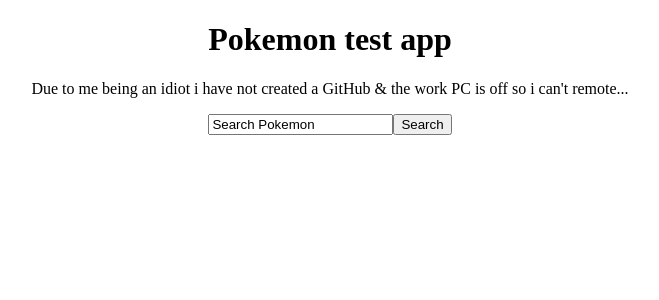
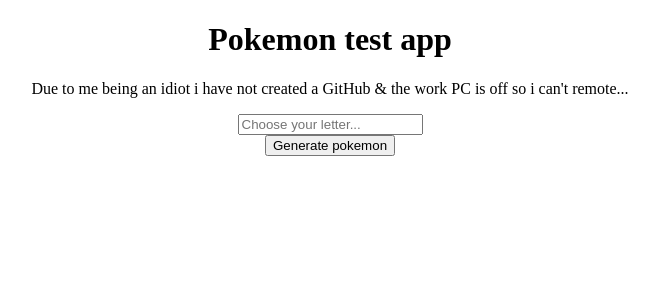
Before and after one commit to Skelyos/Pokemon, an Angular app: page / in a window 1280 px wide. Shown: the top 300 px of the page, without its empty margins (310-969 px from the left). Built offline with nearby package versions, Linux system fonts and the light colour scheme.

Commit message:
Much a random stuff that is going to be overwritten anyways

```diff
--- a/src/app/app.component.html
+++ b/src/app/app.component.html
@@ -1,4 +1,4 @@
-<!--The content below is only a placeholder and can be replaced.-->
+<!--The content below is only a placeholder and can be replaced. -->
 <div style="text-align:center">
   <h1>
   Pokemon test app
@@ -9,8 +9,9 @@
 </div>
 
 <div style="text-align:center">
-  <form>
-      <input type="search" title="Search Pokemon" value="Search Pokemon">
-      <input type="button" title="Search" value="Search">
-  </form>
+  <input type="text" placeholder="Choose your letter...">
 </div>
+
+<div style="text-align:center">
+  <input type="button" title="Search" value="Generate pokemon">
+</div>
```
